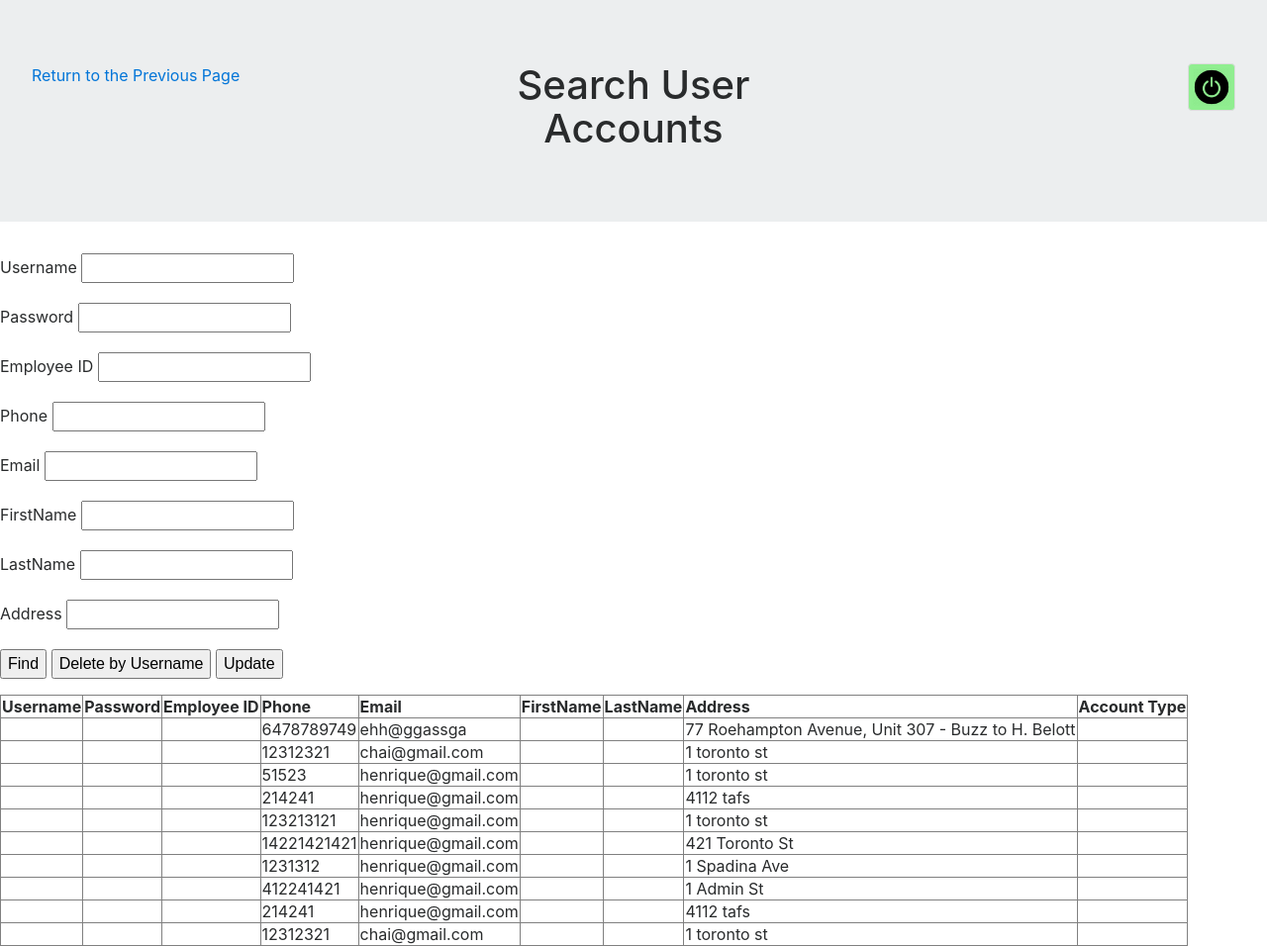
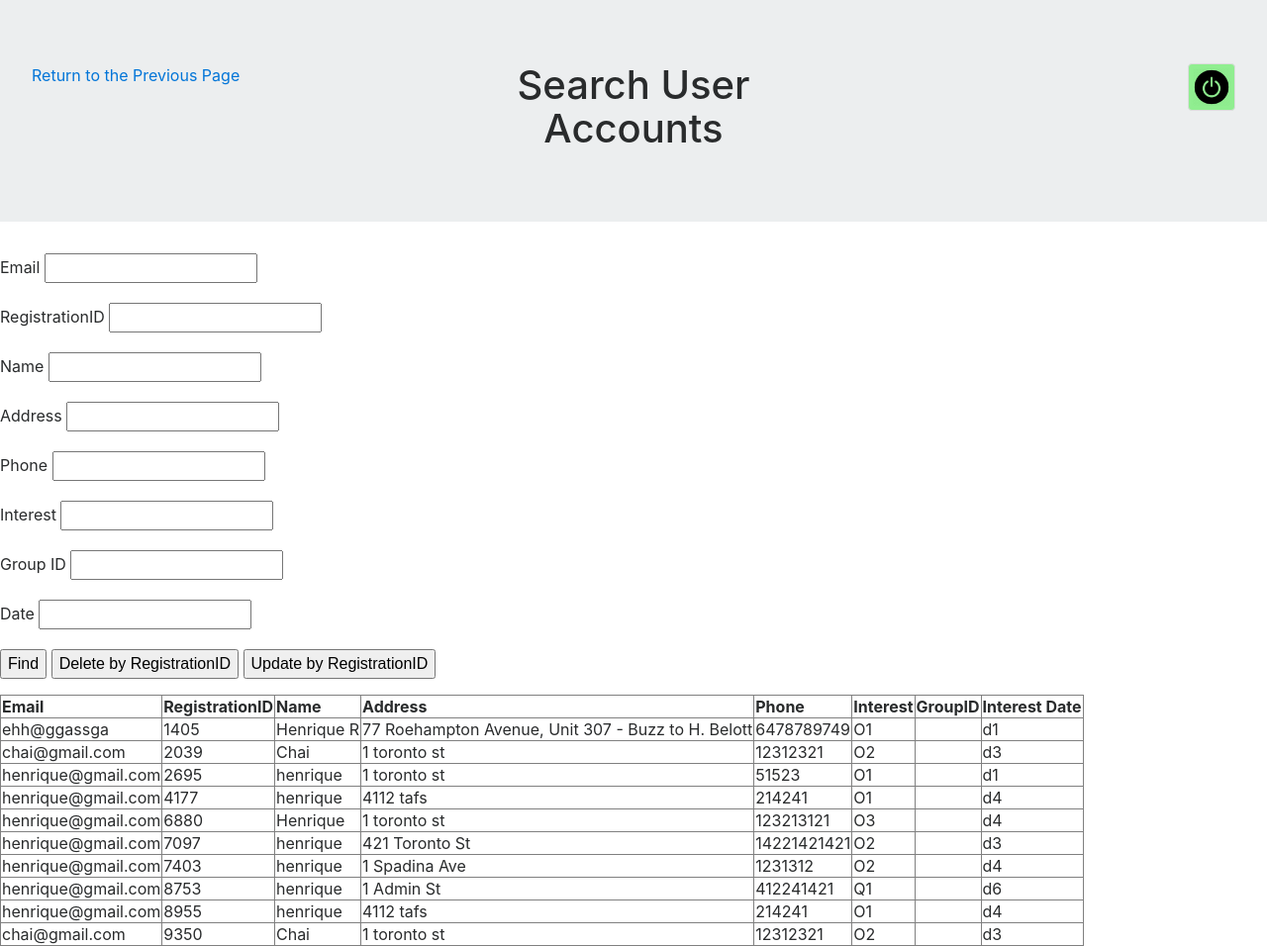
Before and after one commit to henriquebelotto/Project2_OpenSource, a PHP site: page /search_user.php in a window 1280 px wide. Shown: the whole page at 99% size. Run offline with PHP 8.4, Linux system fonts and the light colour scheme; a user stored in the database is signed in; data comes from the database, SQL or seed files in the repository; data that the repository does not hold is empty.

Commit message:
all work

```diff
--- a/index.php
+++ b/index.php
@@ -28,7 +28,7 @@ if (isset($_POST["login"])) {
             $registrationID = mysqli_real_escape_string($con, $_POST["registrationID"]);
 
             //check login in information
-            $queryLogin = "SELECT * FROM useraccounts WHERE email= '$email' AND registrationID = '$registrationID'";
+            $queryLogin = "SELECT * FROM useraccount WHERE email= '$email' AND registrationID = '$registrationID'";
             $result = mysqli_query($con, $queryLogin);
             $row = mysqli_fetch_assoc($result);
             if (mysqli_num_rows($result) > 0) {
@@ -36,7 +36,7 @@ if (isset($_POST["login"])) {
                 $_SESSION["ticket"] = 1;
                 $_SESSION["email"] = $row["email"];
                 $_SESSION["registrationID"] = $row["registrationID"];
-                header('location:report_page.php');
+                header('location:user_main.php');
             } else {
                 echo "Failed to Login";
             }
--- a/search_user.php
+++ b/search_user.php
@@ -7,10 +7,7 @@ function showCurrentUsers()
     //connect to database
     $dbHost = "localhost";
     $dbUsername = "root";
-    // APPLE MACHINES REQUIRES A PASSWORD, WHILE WINDOWS MACHINES DON'T
-//    $dbPassword = "root";
     $dbPassword = "";
-
     $dbName = "xyztravelagency";
     $con = mysqli_connect($dbHost, $dbUsername, $dbPassword, $dbName)
     or die("Failed to connect.");
@@ -20,27 +17,25 @@ function showCurrentUsers()
     $result = mysqli_query($con, $query) or die ("query is failed. " . mysqli_error($con));
     echo "<table border='1' >";
     echo "<tr>
-            <th>Username</th>
-            <th>Password</th>
-            <th>Employee ID</th>
+            <th>Email</th>
+            <th>RegistrationID</th>
+            <th>Name</th>
+            <th>Address</th>
             <th>Phone</th>
-            <th>Email</th>
-            <th>FirstName</th>
-            <th>LastName</th>
-            <th>Address</th>
-             <th>Account Type</th>
+            <th>Interest</th>
+            <th>GroupID</th>
+            <th>Interest Date</th>
           </tr>";
     while (($row = mysqli_fetch_assoc($result)) == true) {
         echo "<tr>
-                <td>$row[username]</td>
-                <td>$row[password]</td>
-                <td>$row[emp_id]</td>
+                <td>$row[email]</td>
+                <td>$row[registrationID]</td>
+                <td>$row[name]</td>
+                <td>$row[address]</td>
                 <td>$row[phone]</td>
-                <td>$row[email]</td>
-                <td>$row[firstname]</td>
-                <td>$row[lastname]</td>
-                <td>$row[address]</td>
-                <td>$row[category_emp]</td>
+                <td>$row[interestID]</td>
+                <td>$row[groupID]</td>
+                <td>$row[dateID]</td>
               </tr>";
     }
     echo "</table>";
@@ -52,39 +47,35 @@ function showInfo($column, $info)
 {
     $dbHost = "localhost";
     $dbUsername = "root";
-    // APPLE MACHINES REQUIRES A PASSWORD, WHILE WINDOWS MACHINES DON'T
-//    $dbPassword = "root";
     $dbPassword = "";
-    $dbName = "xyzcompany";
+    $dbName = "xyztravelagency";
     $con = mysqli_connect($dbHost, $dbUsername, $dbPassword, $dbName)
     or die("Failed to connect.");
-    $query = "Select * from useraccounts where `$column` LIKE '%$info%'";
+    $query = "Select * from useraccount where `$column` LIKE '%$info%'";
     $result = mysqli_query($con, $query) or die ("query is failed. " . mysqli_error($con));
 
     if ($result == true) {
         echo "<table border='1' >";
         echo "<tr>
-                <th>Username</th>
-                <th>Password</th>
-                <th>Employee ID</th>
+            <th>Email</th>
+            <th>RegistrationID</th>
+            <th>Name</th>
+            <th>Address</th>
             <th>Phone</th>
-                <th>Email</th>
-                <th>FirstName</th>
-                <th>LastName</th>
-                <th>Address</th>
-                <th>Account Type</th>
+            <th>Interest</th>
+            <th>GroupID</th>
+            <th>Interest Date</th>
               </tr>";
         while (($row = mysqli_fetch_assoc($result)) == true) {
             echo '<tr>
-                    <td>' . $row["username"] . '</td>
-                    <td>' . $row["password"] . '</td>
-                    <td>' . $row["emp_id"] . '</td>
-                    <td>' . $row["phone"] . '</td>
-                    <td>' . $row["email"] . '</td>
-                    <td>' . $row["firstname"] . '</td>
-                    <td>' . $row["lastname"] . '</td>
-                    <td>' . $row["address"] . '</td>
-                    <td>' . $row["category_emp"] . '</td>
+                <td>'.$row[email].'</td>
+                <td>'.$row[registrationID].'</td>
+                <td>'.$row[name].'</td>
+                <td>'.$row[address].'</td>
+                <td>'.$row[phone].'</td>
+                <td>'.$row[interestID].'</td>
+                <td>'.$row[groupID].'</td>
+                <td>'.$row[dateID].'</td>
                   </tr>';
         }
         echo "</table>";
@@ -96,38 +87,38 @@ function searchUser()
 {
 //User can enter any one piece of information and search in databse
     if (isset($_POST['FIND'])) {
-        $username = htmlspecialchars($_POST["username"]);
-        $password = htmlspecialchars($_POST["password"]);
-        $emp_id = htmlspecialchars($_POST["emp_id"]);
+        $email = htmlspecialchars($_POST["email"]);
+        $registrationID = htmlspecialchars($_POST["registrationID"]);
+        $name = htmlspecialchars($_POST["name"]);
+        $address = htmlspecialchars($_POST["address"]);
         $phone = htmlspecialchars($_POST["phone"]);
-        $email = htmlspecialchars($_POST["email"]);
-        $firstname = htmlspecialchars($_POST["firstname"]);
-        $lastname = htmlspecialchars($_POST["lastname"]);
-        $address = htmlspecialchars($_POST["address"]);
+        $interest = htmlspecialchars($_POST["interest"]);
+        $groupID = htmlspecialchars($_POST["groupID"]);
+        $date = htmlspecialchars($_POST["date"]);
 
-        if (!empty($username)) {
-            showInfo("username", $username);
+        if (!empty($email)) {
+            showInfo("email", $email);
         } else {
-            if (!empty($password)) {
-                showInfo("password", $password);
+            if (!empty($registrationID)) {
+                showInfo("registrationID", $registrationID);
             } else {
-                if (!empty($emp_id)) {
-                    showInfo("emp_id", $emp_id);
+                if (!empty($name)) {
+                    showInfo("name", $name);
+                } else {
+                    if (!empty($address)) {
+                        showInfo("address", $address);
                     } else {
                         if (!empty($phone)) {
                             showInfo("phone", $phone);
                         } else {
-                        if (!empty($email)) {
-                            showInfo("email", $email);
+                            if (!empty($interest)) {
+                                showInfo("interestID", $interest);
                             } else {
-                            if (!empty($firstname)) {
-                                showInfo("firstname", $firstname);
+                                if (!empty($groupID)) {
+                                    showInfo("groupID", $groupID);
                                 } else {
-                                if (!empty($lastname)) {
-                                    showInfo("lastname", $lastname);
-                                } else {
-                                    if (!empty($address)) {
-                                        showInfo("address", $address);
+                                    if (!empty($date)) {
+                                        showInfo("dateID", $date);
                                     } else
                                         echo "Record does not found.";
                                 }
@@ -141,51 +132,59 @@ function searchUser()
     }
 }
 
-function update()
-{
+function updatePiece($fieldName, $newValue){
     $dbHost = "localhost";
     $dbUsername = "root";
-    // APPLE MACHINES REQUIRES A PASSWORD, WHILE WINDOWS MACHINES DON'T
-//    $dbPassword = "root";
     $dbPassword = "";
-    $dbName = "xyzcompany";
+    $dbName = "xyztravelagency";
     $con = mysqli_connect($dbHost, $dbUsername, $dbPassword, $dbName) or die("Failed to Connect " . mysqli_error($con));
+    $registrationID = htmlspecialchars($_POST["registrationID"]);
 
-    $username = htmlspecialchars($_POST["username"]);
-    $password = htmlspecialchars($_POST["password"]);
-    $emp_id = htmlspecialchars($_POST["emp_id"]);
-    $phone = htmlspecialchars($_POST["phone"]);
-    $email = htmlspecialchars($_POST["email"]);
-    $firstname = htmlspecialchars($_POST["firstname"]);
-    $lastname = htmlspecialchars($_POST["lastname"]);
-    $address = htmlspecialchars($_POST["address"]);
 
-    $query = "Update useraccounts Set password = '$password',
-            emp_id = '$emp_id', phone = '$phone', firstname='$firstname', lastname='$lastname', address=$address where username ='$username'";
+
+    if (!empty($newValue)){
+        $query = "Update useraccount Set $fieldName = '$newValue' where registrationID ='$registrationID'";
         $result = mysqli_query($con, $query) or die ("query is failed. " . mysqli_error($con));
         $number = mysqli_affected_rows($con);
         if ($number > 0)
-        echo "Record Updated Successfully.";
+            echo "$fieldName Updated Successfully to $newValue. <br>";
 
         else
-        echo "Record Failed to Update.";
+            echo "$fieldName Failed to Update.";
+    }
+}
 
+function update()
+{
+    $email = htmlspecialchars($_POST["email"]);
+    $name = htmlspecialchars($_POST["name"]);
+    $address = htmlspecialchars($_POST["address"]);
+    $phone = htmlspecialchars($_POST["phone"]);
+    $interest = htmlspecialchars($_POST["interest"]);
+    $groupID = htmlspecialchars($_POST["groupID"]);
+    $date = htmlspecialchars($_POST["date"]);
+
+    updatePiece("email", $email);
+    updatePiece("name", $name);
+    updatePiece("address", $address);
+    updatePiece("phone", $phone);
+    updatePiece("interestID", $interest);
+    updatePiece("groupID", $groupID);
+    updatePiece("dateID", $date);
 }
 
 
-function deleteByUsername()
+function DeleteByRegistrationID()
 {
-    if (isset($_POST['DeleteByUserName'])) {
-        $username = htmlspecialchars($_POST["username"]);
+    if (isset($_POST['DeleteByRegistrationID'])) {
+        $registrationID = htmlspecialchars($_POST["registrationID"]);
         $dbHost = "localhost";
         $dbUsername = "root";
-        // APPLE MACHINES REQUIRES A PASSWORD, WHILE WINDOWS MACHINES DON'T
-        //$dbPassword = "root";
         $dbPassword = "";
-        $dbName = "xyzcompany";
+        $dbName = "xyztravelagency";
         $con = mysqli_connect($dbHost, $dbUsername, $dbPassword, $dbName)
         or die("Failed to connect.");
-        $query = "DELETE FROM useraccounts WHERE username = '$username'";
+        $query = "DELETE FROM useraccount WHERE registrationID = '$registrationID'";
         $result = mysqli_query($con, $query) or die ("query is failed. " . mysqli_error($con));
     }
 }
@@ -236,26 +235,34 @@ if (isset($_SESSION['admin'])) {
 
         <form method="post">
             <p>
-                <label>Username</label>
-                <input type="text" name="username" value="';
-    if (isset($username)) {
-        echo $username;
+                <label>Email</label>
+                <input type="text" name="email" value="';
+    if (isset($email)) {
+        echo $email;
     };
     echo '">
         </p>
         <p>
-            <label>Password</label>
-            <input type="text" name="password" value="';
-    if (isset($password)) {
-        echo $password;
+            <label>RegistrationID</label>
+            <input type="text" name="registrationID" value="';
+    if (isset($registrationID)) {
+        echo $registrationID;
     };
     echo '">
         </p>
         <p>
-            <label>Employee ID</label>
-            <input type="text" name="emp_id" value="';
-    if (isset($emp_id)) {
-        echo $emp_id;
+            <label>Name</label>
+            <input type="text" name="name" value="';
+    if (isset($name)) {
+        echo $name;
+    };
+    echo '">
+        </p>
+        <p>
+            <label>Address</label>
+            <input type="text" name="address" value="';
+    if (isset($address)) {
+        echo $address;
     };
     echo '">
         </p>
@@ -268,43 +275,35 @@ if (isset($_SESSION['admin'])) {
     echo '">
         </p>
         <p>
-            <label>Email</label>
-            <input type="text" name="email" value="';
-    if (isset($email)) {
-        echo $email;
-    };
-    echo '">
-        </p>
-        <p>
-            <label>FirstName</label>
-            <input type="text" name="firstname" value="';
-    if (isset($firstname)) {
-        echo $firstname;
+            <label>Interest</label>
+            <input type="text" name="interest" value="';
+    if (isset($interest)) {
+        echo $interest;
     };
     echo '">
         </p>
         </p>
         <p>
-            <label>LastName</label>
-            <input type="text" name="lastname" value="';
-    if (isset($lastname)) {
-        echo $lastname;
+            <label>Group ID</label>
+            <input type="text" name="groupID" value="';
+    if (isset($groupID)) {
+        echo $groupID;
     };
     echo '">
         </p>
         <p>
-            <label>Address</label>
-            <input type="text" name="address" value="';
-    if (isset($address)) {
-        echo $address;
+            <label>Date</label>
+            <input type="text" name="date" value="';
+    if (isset($date)) {
+        echo $date;
     };
     echo '">
         </p>
 
         <p >
             <button type="submit" value="Find" name="FIND" />Find</button>
-            <button type="submit" value="DeleteByUserName" name="DeleteByUserName" >Delete by Username</button>
-            <button type="submit" value="update" name="Update" >Update</button>
+            <button type="submit" value="DeleteByRegistrationID" name="DeleteByRegistrationID" >Delete by RegistrationID</button>
+            <button type="submit" value="update" name="Update" >Update by RegistrationID</button>
         </p>
     </form>';
 
@@ -318,8 +317,8 @@ if (isset($_SESSION['admin'])) {
 
     if (isset($_POST["FIND"])) {
         searchUser();
-    } else if (isset($_POST["DeleteByUserName"])) {
-        deleteByUsername();
+    } else if (isset($_POST["DeleteByRegistrationID"])) {
+        DeleteByRegistrationID();
         showCurrentUsers();
     } else {
         showCurrentUsers();
```
Also changed, not shown: create_groups.php (+36 -21 lines), user_main.php (added, +101 -0 lines). Lines whose indentation alone changed are shown as unchanged.
